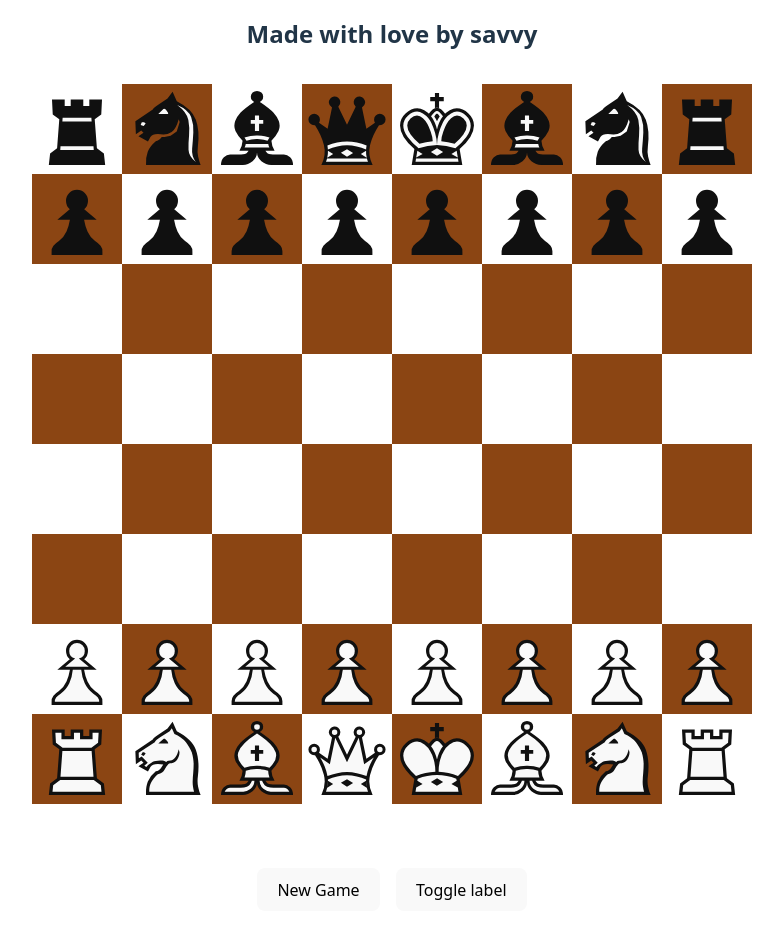
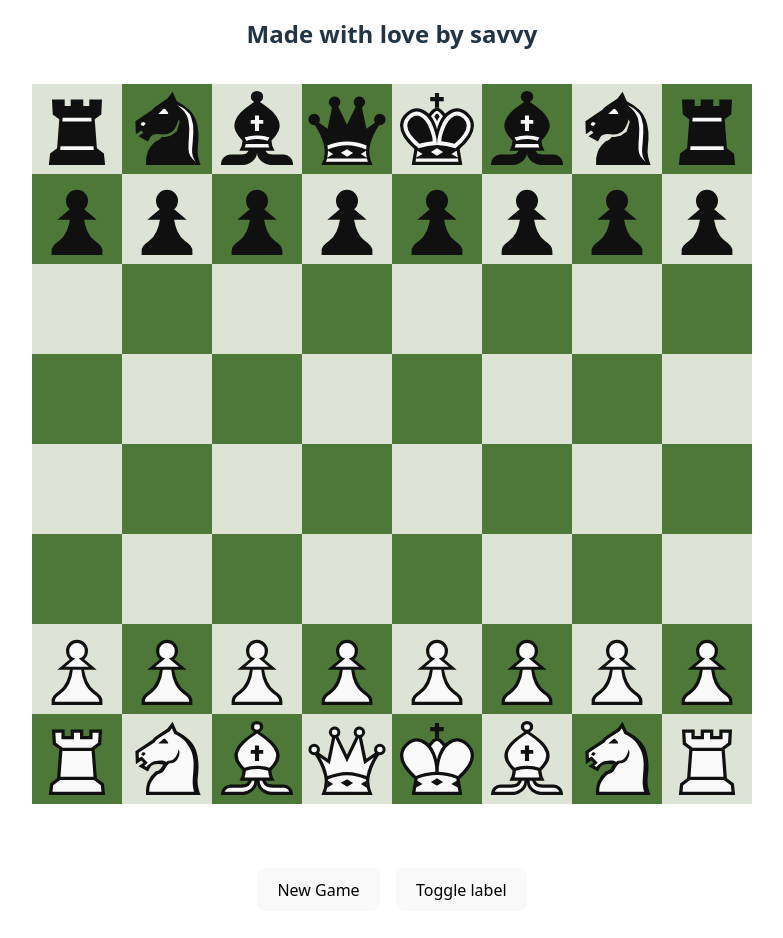
Before and after one commit to Imo-oje/ai-chess-analyzer, a React (Vite) app in the folder client/: page / in a window 1280 px wide. Shown: the top 938 px of the page, without its empty margins (248-1031 px from the left). Built offline with nearby package versions, Linux system fonts and the light colour scheme.

Commit message:
fix: piece validation error

```diff
--- a/client/src/App.css
+++ b/client/src/App.css
@@ -62,26 +62,21 @@ section.game-controls {
 }
 
 .square_highlight {
-  /* background: radial-gradient(
-    circle,
-    rgba(100, 149, 237, 0.6) 0%,
-    transparent 70%
-  ); */
   background: radial-gradient(
     circle,
-    rgba(0, 200, 150, 0.4) 0%,
-    transparent 70%
+    rgba(100, 149, 237, 0.6) 20%,
+    transparent 40%
   );
   transition: all 300ms ease-in-out;
 }
 
 .board .black {
-  background-color: #8b4513;
+  background-color: rgb(78, 120, 55);
   color: white;
 }
 
 .board .white {
-  background-color: white;
+  background-color: rgb(221, 228, 213);
   color: black;
 }
 
@@ -150,12 +145,12 @@ section.game-controls {
   100% {
     background-color: rgba(255, 0, 0, 0.2);
   }
-  50% {
+  0% {
     background-color: rgba(255, 0, 0, 0.6);
   }
 }
 
 .checked_king {
-  animation: flash-red 1s ease-in-out infinite;
+  animation: flash-red 1s ease-in-out 100ms;
   background-color: rgba(255, 0, 0, 0.2);
 }
--- a/client/src/App.tsx
+++ b/client/src/App.tsx
@@ -5,8 +5,10 @@ import GameControls from "./game-controls";
 import { useState } from "react";
 import {
   createBoard,
+  getKingSquare,
   hasSameColor,
   isCheckmate,
+  isInCheck,
   markCheckedKing,
   moveInBoard,
   piecesMap,
@@ -57,6 +59,7 @@ function App() {
     wRookQueensideMoved: false,
   });
   const [enPassantTarget, setEnPassantTarget] = useState<[number, number]>();
+  const [checkedSquare, setCheckedSquare] = useState<[number, number]>();
   const [gameOver, setGameOver] = useState<GameOver>();
 
   let NEW_PIECE: Piece = null;
@@ -142,15 +145,21 @@ function App() {
 
       setEnPassantTarget(newEnPassantTarget);
 
+      const nextPlayer = currentPlayer === "w" ? "b" : "w";
+      if (isInCheck(newBoard, nextPlayer)) {
+        const kingSquare = getKingSquare(newBoard, nextPlayer);
+        setCheckedSquare(kingSquare?.coordinate);
+        console.log("CHECK: ", checkedSquare);
+      }
+
       // Checkmate
-      const nextPlayer = currentPlayer === "w" ? "b" : "w";
       if (isCheckmate(newBoard, nextPlayer, castleState)) {
         setGameOver({ winner: currentPlayer, reason: "checkmate" });
       }
 
       return newBoard;
     });
-
+    setCheckedSquare(undefined);
     setCurrentPlayer(currentPlayer === "w" ? "b" : "w");
     setSelectedPiece(null);
     setIsPromoting(null);
@@ -222,8 +231,14 @@ function App() {
           })
         );
 
+        const nextPlayer = currentPlayer === "w" ? "b" : "w";
+        if (isInCheck(newBoard, nextPlayer)) {
+          const kingSquare = getKingSquare(newBoard, nextPlayer);
+          setCheckedSquare(kingSquare?.coordinate);
+          console.log("CHECK: ", checkedSquare);
+        }
+
         // Checkmate
-        const nextPlayer = currentPlayer === "w" ? "b" : "w";
         if (isCheckmate(newBoard, nextPlayer, castleState)) {
           setGameOver({ winner: currentPlayer, reason: "checkmate" });
         }
@@ -500,6 +515,7 @@ function App() {
       wRookQueensideMoved: false,
     });
     setEnPassantTarget(undefined);
+    setCheckedSquare(undefined);
     setGameOver(undefined);
     NEW_PIECE = null;
   }
@@ -521,6 +537,7 @@ function App() {
           shakingSquareId: clickedPiece?.squareId as string,
           sourcePieceColor: clickedPiece?.selectedPieceColor as string,
           validMoves,
+          checkedSquare,
         }}
       />
       <GameControls resetGame={resetGame} toggleLabels={toggleLabels} />
--- a/client/src/board.tsx
+++ b/client/src/board.tsx
@@ -15,6 +15,7 @@ function Board({
     shakingSquareId: string | null;
     validMoves: Square[];
     sourcePieceColor: string | null;
+    checkedSquare: [number, number] | undefined;
   };
 }) {
   return (
@@ -37,7 +38,7 @@ function Board({
                 key={square.squareId}
                 square={square}
                 onClick={handleClick}
-                isChecked={square.isChecked as boolean}
+                isChecked={square.coordinate === effects.checkedSquare}
                 isShaking={isShaking}
                 isHighlighted={isHighlighted}
                 viewLabel={viewLabel}
--- a/client/src/piece-moves.ts
+++ b/client/src/piece-moves.ts
@@ -119,20 +119,19 @@ export function getSlidingMoves(
       const square = board
         .flat()
         .find((sq) => sq.coordinate[0] === cx && sq.coordinate[1] === cy);
-      // sq.piece?.name[0] !== color
+      //sq.piece?.name[0] !== color
 
       if (!square) break;
 
       moves.push(square);
 
-      // Stop if we hit any piece that is not the enemy piece
-      if (square.piece) {
+      if (!square.piece) {
+        moves.push(square);
+      } else {
         const isEnemyKing =
           square.piece.name === (color === "w" ? "bK" : "wK") ||
           square.piece.name === (color === "b" ? "wK" : "bK");
-
-        if (!isEnemyKing) break;
-        // else: keep going through the king so squares behind king is attacked.
+        if (!isEnemyKing) break; // break if not enemy king; continue if king is on the way - so that squares behind it is attacked also.
       }
 
       cx += dx;
--- a/client/src/utils.ts
+++ b/client/src/utils.ts
@@ -36,7 +36,6 @@ export type Square = {
   squareId: string;
   coordinate: [number, number];
   color: string;
-  isChecked?: boolean;
   piece: Piece;
 };
 
@@ -104,7 +103,6 @@ export function getKingSquares(squareId: string, board: BoardState): string[] {
       const newSquare = files[newFileIndex] + newRank;
       if (board.flat().some((sq) => sq.squareId === newSquare))
         emptySquares.push(newSquare);
-      console.log("emptySquares: ", emptySquares);
     }
   }
 
@@ -194,6 +192,16 @@ export function getEnemyAttackingSquare(board: BoardState, enemyColor: string) {
         ]) || false;
       attackedSquares.push(...moves);
     }
+
+    if (enemyPieces[i]?.piece?.name[1] === "K") {
+      const kingSquareId = enemyPieces[i].squareId;
+      const kingMoves = getKingSquares(kingSquareId, board);
+      attackedSquares.push(
+        ...kingMoves
+          .map((sqId) => board.flat().find((sq) => sq.squareId === sqId)!)
+          .filter(Boolean)
+      );
+    }
   }
   return attackedSquares;
 }
@@ -229,11 +237,14 @@ export function simulateMove(
 
 export function isInCheck(board: BoardState, color: "w" | "b") {
   const kingSquare = getKingSquare(board, color);
+  if (!kingSquare) return false;
   const opponentColor = color === "w" ? "b" : "w";
 
   const allAttackedSquares = getEnemyAttackingSquare(board, opponentColor);
   return allAttackedSquares.some(
-    (sq) => sq.coordinate === kingSquare?.coordinate
+    (sq) =>
+      sq.coordinate[0] === kingSquare?.coordinate[0] &&
+      sq.coordinate[1] === kingSquare?.coordinate[1]
   );
 }
 
@@ -279,11 +290,11 @@ export function isCheckmate(
   castleState: CastleState,
   enPassantTarget?: [number, number]
 ): boolean {
-  // 1. Check if king is in check
+  // Check if king is in check
   const kingInCheck = isInCheck(board, currentPlayer);
   if (!kingInCheck) return false;
 
-  // 2. Generate all moves for current player
+  // Generate all moves for current player
   const allMoves = [];
   for (const row of board) {
     for (const sq of row) {
@@ -299,23 +310,31 @@ export function isCheckmate(
     }
   }
 
-  // 3. Check if any move escapes check
-  for (const { from, moves } of allMoves) {
+  const legalMoves = allMoves.map(({ from, moves }) => {
+    const filteredMoves = moves.filter((move) => move.piece?.name[1] !== "K");
+    return { from, moves: filteredMoves };
+  });
+
+  // console.log("all moves: ", allMoves);
+  // console.log("all lgalMoves: ", legalMoves);
+
+  // Check if any move escapes check
+  for (const { from, moves } of legalMoves) {
     for (const to of moves) {
-      const boardCopy: BoardState = board.map((row) =>
+      let boardCopy: BoardState = board.map((row) =>
         row.map((square) => ({
           ...square,
           piece: square.piece ? { ...square.piece } : null,
         }))
       );
 
-      moveInBoard(boardCopy, from, to.squareId);
+      boardCopy = moveInBoard(boardCopy, from, to.squareId);
       if (!isInCheck(boardCopy, currentPlayer)) {
         return false; // Found a move to escape check
       }
     }
   }
 
-  // 4. No moves to escape, checkmate!
+  // No moves to escape, checkmate!
   return true;
 }
--- a/client/src/valid-moves.ts
+++ b/client/src/valid-moves.ts
@@ -82,6 +82,7 @@ export default function findValidMoves(
         []
       );
   }
+  normalMoves = normalMoves.filter((sq) => sq.piece?.name[0] !== color);
   const legalMoves = normalMoves.filter((targetSquare) => {
     const newBoard = simulateMove(board, coordinate, targetSquare.coordinate);
     return !isInCheck(newBoard, color as "w" | "b");
```
